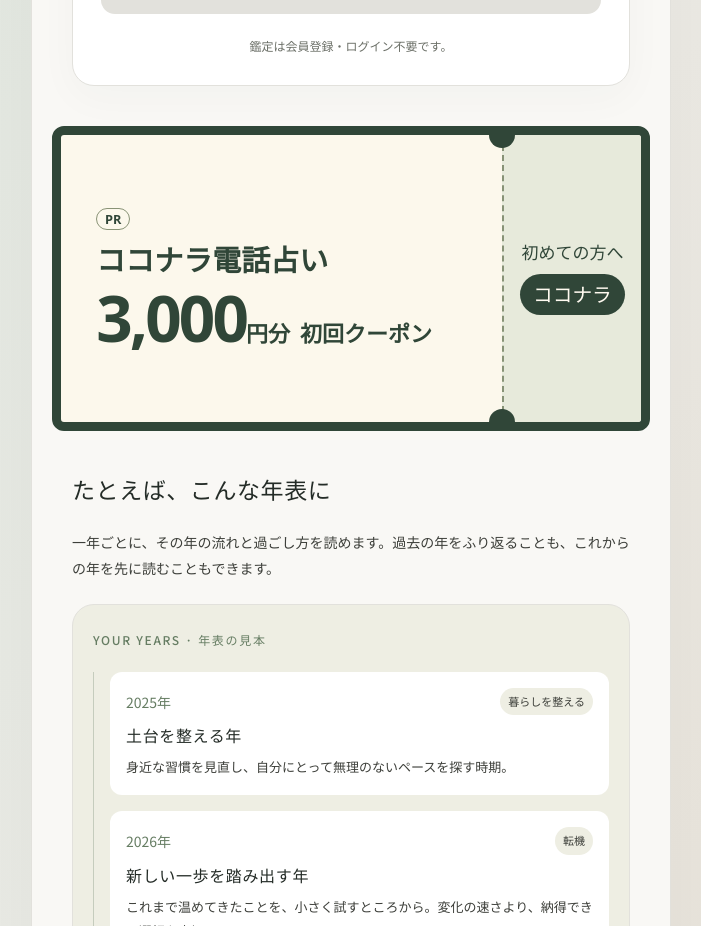
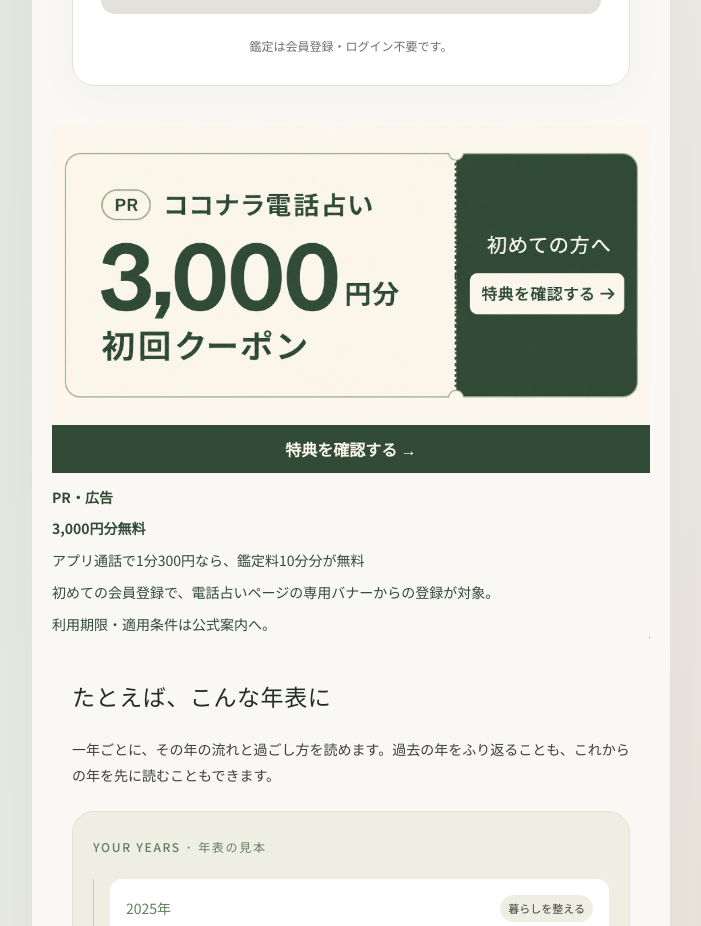
Before and after one commit to onsai-tokyo/fortune-site, a React (Vite) app in the folder frontend/: page / in a window 1280 px wide. Shown: the part 1040-1966 px from the top of the page, without its empty margins (289-990 px from the left). Built offline with nearby package versions, Linux system fonts and the light colour scheme; no server answers.

Commit message:
Replace Coconala coupon placements with the approved banner

```diff
--- a/frontend/seo/lastmod.json
+++ b/frontend/seo/lastmod.json
@@ -12,8 +12,8 @@
     "lastmod": "2026-11-18"
   },
   "/coupons": {
-    "hash": "4da83024930d168424093cb1d4f604a4fb4221d85d8d20a33af625b8bd4b2adf",
-    "lastmod": null
+    "hash": "3c1d97a232dbc59adf02e54c0c6401996d6c316298f8b53953f6c44c7d107935",
+    "lastmod": "2026-11-18"
   },
   "/editorial-policy": {
     "hash": "24f01ef9bbef29dbe8af03ee485e250f58ad169028f21109f9d47f0fe0edc6a8",
--- a/frontend/src/web/coconala-banner.css
+++ b/frontend/src/web/coconala-banner.css
@@ -1,118 +1,70 @@
 .fl-coconala-banner {
-  --ticket-green: #304638;
-  --ticket-paper: #fcf8ec;
-  --ticket-seam: 76%;
   position: relative;
-  display: grid;
-  grid-template-columns: var(--ticket-seam) 1fr;
+  container: fl-coconala / inline-size;
   width: 100%;
-  aspect-ratio: 1280 / 654;
-  container-type: inline-size;
+  min-width: 0;
   flex-shrink: 0;
-  overflow: hidden;
-  border: clamp(4px, 1.4vw, 9px) solid var(--ticket-green);
-  border-radius: 12px;
-  background: var(--ticket-paper);
-  color: var(--ticket-green);
-  line-height: 1.2;
+  color: #314b36;
+}
+.fl-coconala-banner .fl-coconala-link {
+  display: block;
+  width: 100%;
+  margin: 0;
+  padding: 0;
+  border: 0;
+  border-radius: 0;
+  background: transparent;
+  color: inherit;
+  text-decoration: none;
+}
+.fl-coconala-banner .fl-coconala-link:focus-visible {
+  outline: 3px solid #314b36;
+  outline-offset: 4px;
+}
+.fl-coconala-banner .fl-coconala-image {
+  display: block;
+  position: static;
+  width: 100%;
+  max-width: 100%;
+  height: auto;
+  aspect-ratio: 1774 / 887;
+  object-fit: contain;
+}
+.fl-coconala-banner .fl-coconala-mobile-cta {
+  display: flex;
+  align-items: center;
+  justify-content: center;
+  min-height: 48px;
+  padding: 12px 16px;
+  background: #314b36;
+  color: #fbf6ea;
+  font-size: 16px;
+  font-weight: 700;
+  line-height: 1.5;
+  text-align: center;
+}
+@container fl-coconala (min-width: 601px) {
+  .fl-coconala-mobile-cta { display: none; }
+}
+.fl-coconala-banner .fl-coconala-notes {
+  padding-top: 12px;
+  font-size: 14px;
+  line-height: 1.85;
+  overflow-wrap: anywhere;
+}
+.fl-coconala-banner .fl-coconala-notes p {
+  margin: 0;
+  font-size: inherit;
+  line-height: inherit;
+}
+.fl-coconala-banner .fl-coconala-notes p + p { margin-top: 6px; }
+.fl-coconala-banner .fl-coconala-pixel {
+  position: absolute;
+  width: 1px;
+  height: 1px;
+  bottom: 0;
+  right: 0;
 }
 
-.fl-coconala-banner::before,
-.fl-coconala-banner::after {
-  position: absolute;
-  z-index: 1;
-  left: var(--ticket-seam);
-  width: clamp(10px, 5cqi, 26px);
-  aspect-ratio: 1;
-  border-radius: 50%;
-  background: var(--ticket-green);
-  content: "";
-  pointer-events: none;
-}
-
-.fl-coconala-banner::before { top: 0; transform: translate(-50%, -50%); }
-.fl-coconala-banner::after { bottom: 0; transform: translate(-50%, 50%); }
-
-.fl-coconala-ticket,
-.fl-coconala-stub {
-  display: flex;
-  min-width: 0;
-  flex-direction: column;
-  justify-content: center;
-}
-
-.fl-coconala-ticket {
-  gap: clamp(4px, 2cqi, 12px);
-  padding-inline: 8%;
-}
-
-.fl-coconala-pr {
-  align-self: flex-start;
-  padding: .2em .6em;
-  border: 1px solid #899376;
-  border-radius: 99px;
-  font: 700 clamp(9px, 2.2cqi, 13px)/1.15 system-ui, sans-serif;
-}
-
-.fl-coconala-title {
-  font-size: clamp(14px, 5cqi, 30px);
-  font-weight: 700;
-}
-
-.fl-coconala-offer {
-  display: flex;
-  flex-wrap: wrap;
-  align-items: baseline;
-  gap: .15em .45em;
-  font-size: clamp(13px, 3.8cqi, 22px);
-  font-weight: 700;
-}
-
-.fl-coconala-amount { white-space: nowrap; }
-
-.fl-coconala-number {
-  font: 800 clamp(26px, 11cqi, 65px)/.95 system-ui, sans-serif;
-  letter-spacing: -.045em;
-}
-
-.fl-coconala-stub {
-  align-items: center;
-  gap: clamp(5px, 2cqi, 12px);
-  padding-inline: 4%;
-  border-left: 2px dashed #879276;
-  background: #e7eadb;
-  text-align: center;
-}
-
-.fl-coconala-stub-label {
-  font-size: clamp(9px, 3cqi, 17px);
-  white-space: nowrap;
-}
-
-.fl-coconala-banner .fl-coconala-ad a {
-  display: inline-block;
-  width: auto;
-  margin: 0;
-  padding: .45em .65em;
-  border-radius: 999px;
-  background: var(--ticket-green);
-  color: #fffaf0;
-  font-size: clamp(11px, 3.4cqi, 20px);
-  line-height: 1.2;
-  text-decoration: none;
-  white-space: nowrap;
-}
-
-.fl-coconala-banner .fl-coconala-ad a::after {
-  position: absolute;
-  inset: 0;
-  content: "";
-}
-
-.fl-coconala-banner:focus-within {
-  outline: 2px solid var(--ticket-green);
-  outline-offset: 3px;
-}
-
-.fl-coconala-ad img { position: absolute; inset: auto 0 0 auto; }
-.content-menu-banner.fl-coconala-banner { border-radius: 8px; }
+/* The coupon list’s legacy ad scroller must not clip the focus outline. */
+.fl-coupons .fl-coconala-banner.fl-ticket-ad { overflow: visible; }
--- a/frontend/src/web/components/CouponOfferCard.tsx
+++ b/frontend/src/web/components/CouponOfferCard.tsx
@@ -1,3 +1,5 @@
+import { coconalaBannerContent } from '../data/coconalaBanner.js'
+import '../coconala-banner.css'
 import { trackThreadsEvent } from '../data/threadsMeasurement'
 import { IconChevron } from './icons'
 import type { CouponOffer } from '../data/couponOffers'
@@ -5,6 +7,20 @@ import type { CouponOffer } from '../data/couponOffers'
 export function CouponOfferCard({ offer }: { offer: CouponOffer }) {
   const headingId = `coupon-${offer.id}`
   const adHtml = offer.adHtml?.trim()
+
+  if (offer.id === 'coconala-phone') return (
+    <>
+      <article className="fl-coconala-coupon" data-channel={offer.channel} aria-labelledby={headingId}>
+        <h2 id={headingId} className="sr-only">{offer.name}</h2>
+        <div className="fl-coconala-banner fl-ticket-ad" onClick={event => {
+          if (event.target instanceof Element && event.target.closest('a[href]')) {
+            trackThreadsEvent('coupon_click', { link_type: 'affiliate', offer_id: offer.id })
+          }
+        }} dangerouslySetInnerHTML={{ __html: coconalaBannerContent }} />
+      </article>
+      <p className="fl-ticket-note">リンク経由の申込みなどに応じて、FATE LABが報酬を受け取る場合があります。</p>
+    </>
+  )
 
   return (
     <>
--- a/frontend/src/web/data/coconalaBanner.js
+++ b/frontend/src/web/data/coconalaBanner.js
@@ -1,14 +1,15 @@
-// A8 normal ad code for Fate Lab (site 005), Coconala material 026.
-// Keep the issued link, label and impression pixel together.
-const a8Creative = '<a href="https://px.a8.net/svt/ejp?a8mat=4BAE5C+IGJMA+2PEO+C28PU" rel="nofollow">ココナラ</a> <img border="0" width="1" height="1" src="https://www10.a8.net/0.gif?a8mat=4BAE5C+IGJMA+2PEO+C28PU" alt="">'
-
+// Approved PNG and coupon destination shared by React and generated HTML.
+// Keep the coupon's existing A8 impression pixel with the link.
 export const coconalaBannerContent = `
-  <span class="fl-coconala-ticket">
-    <span class="fl-coconala-pr">PR</span>
-    <span class="fl-coconala-title">ココナラ電話占い</span>
-    <strong class="fl-coconala-offer"><span class="fl-coconala-amount"><span class="fl-coconala-number">3,000</span>円分</span> <span>初回クーポン</span></strong>
-  </span>
-  <span class="fl-coconala-stub">
-    <span class="fl-coconala-stub-label">初めての方へ</span>
-    <span class="fl-coconala-ad">${a8Creative}</span>
-  </span>`
+  <a class="fl-coconala-link" href="https://px.a8.net/svt/ejp?a8mat=4BAE5C+IGJMA+2PEO+C3BAQ" rel="nofollow sponsored">
+    <img class="fl-coconala-image" src="/images/coconala-coupon-approved-v1.png" width="1774" height="887" alt="ココナラ電話占い 3,000円分 初回クーポン">
+    <span class="fl-coconala-mobile-cta">特典を確認する →</span>
+  </a>
+  <div class="fl-coconala-notes">
+    <p><strong>PR・広告</strong></p>
+    <p><strong>3,000円分無料</strong></p>
+    <p>アプリ通話で1分300円なら、鑑定料10分分が無料</p>
+    <p>初めての会員登録で、電話占いページの専用バナーからの登録が対象。</p>
+    <p>利用期限・適用条件は公式案内へ。</p>
+  </div>
+  <img class="fl-coconala-pixel" width="1" height="1" src="https://www17.a8.net/0.gif?a8mat=4BAE5C+IGJMA+2PEO+C3BAQ" alt="">`
--- a/frontend/src/web/data/couponOffers.ts
+++ b/frontend/src/web/data/couponOffers.ts
@@ -1,3 +1,5 @@
+import { coconalaBannerContent } from './coconalaBanner.js'
+
 export type CouponOffer = {
   id: string
   name: string
@@ -28,9 +30,7 @@ export const couponOffers: readonly CouponOffer[] = [
     example: 'アプリ通話で1分300円なら、鑑定料10分分が無料',
     officialDetailsUrl: 'https://coconala.com/magazine/32107',
     compactTerms: '初めての会員登録で、電話占いページの専用バナーからの登録が対象。',
-    adHtml: `<a href="https://px.a8.net/svt/ejp?a8mat=4BAE5C+IGJMA+2PEO+C3BAQ" rel="nofollow">電話占い【ココナラ】新規会員登録で3,000円無料クーポンプレゼント中</a>
-
-<img border="0" width="1" height="1" src="https://www17.a8.net/0.gif?a8mat=4BAE5C+IGJMA+2PEO+C3BAQ" alt="">`,
+    adHtml: coconalaBannerContent,
   },
   {
     id: 'spacia-phone',
```
Also changed, not shown: frontend/public/images/coconala-coupon-approved-v1.png (added).
